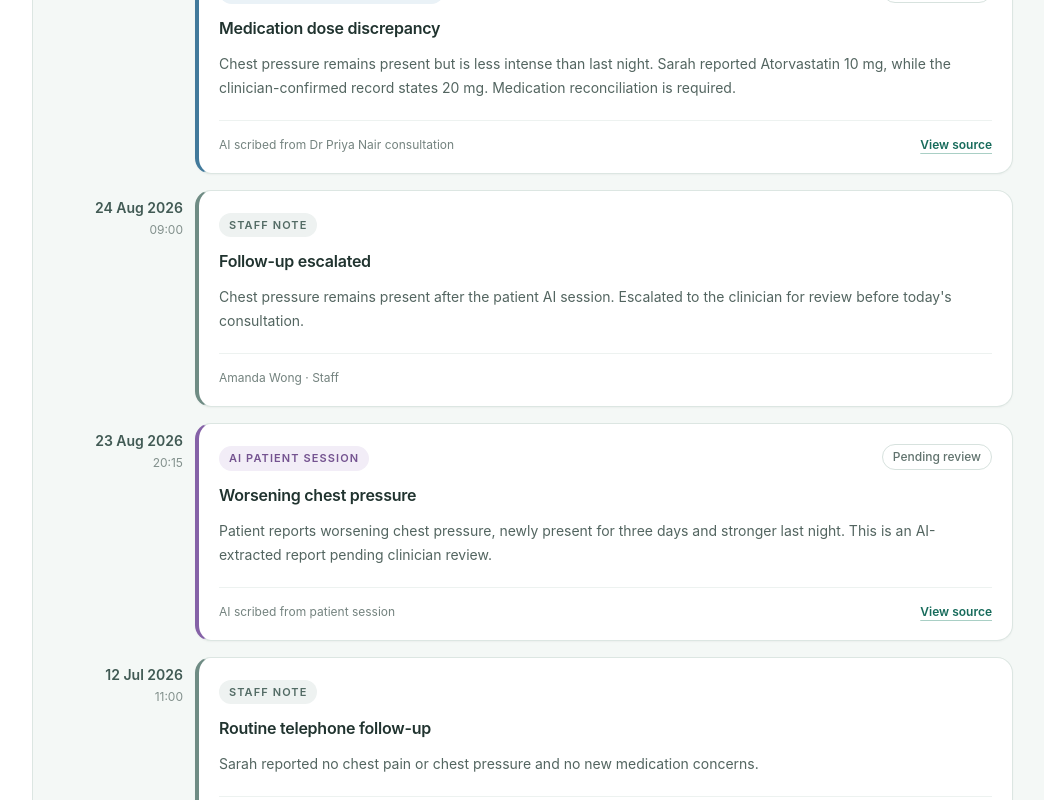
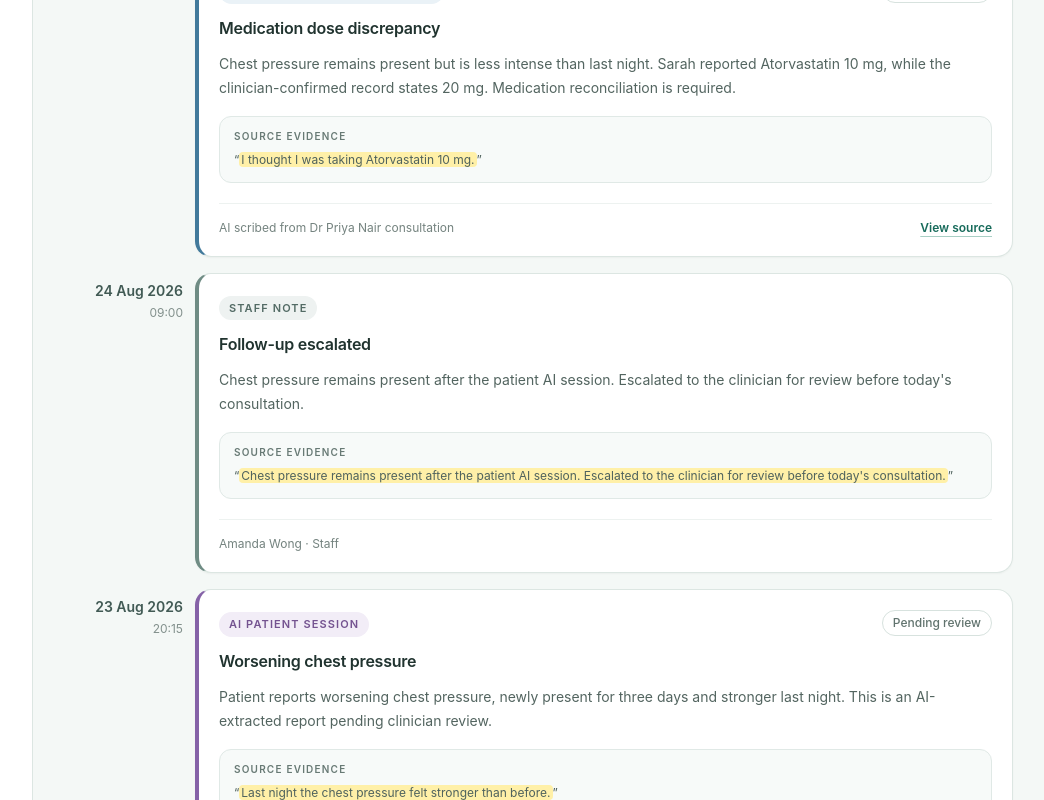
Before and after one commit to QFAN04/nightingale-care-note, a Next.js app in the folder frontend/: page / in a window 1280 px wide. Shown: the part 1020-1820 px from the top of the page, without its empty margins (227-1271 px from the left). Built offline with nearby package versions, Linux system fonts and the light colour scheme.

Commit message:
feat: add exact highlight source navigation

```diff
--- a/frontend/components/timeline-card.tsx
+++ b/frontend/components/timeline-card.tsx
@@ -17,7 +17,7 @@ const badgeStyles: Record<TimelineItem["tone"], string> = {
 export function TimelineCard({ item }: { item: TimelineItem }) {
   return (
     <article
-      className={`rounded-2xl border border-l-4 border-[#dce6e2] bg-white p-5 shadow-[0_1px_2px_rgba(23,37,34,0.04)] ${toneStyles[item.tone]}`}
+      className={`scroll-mt-24 rounded-2xl border border-l-4 border-[#dce6e2] bg-white p-5 shadow-[0_1px_2px_rgba(23,37,34,0.04)] target:border-[#82ab9f] target:bg-[#fbfefd] target:ring-4 target:ring-[#d7ebe5] ${toneStyles[item.tone]}`}
       id={item.id}
     >
       <div className="flex flex-wrap items-start justify-between gap-3">
@@ -38,6 +38,16 @@ export function TimelineCard({ item }: { item: TimelineItem }) {
         )}
       </div>
       <p className="mt-3 text-sm leading-6 text-[#536560]">{item.content}</p>
+      {item.sourceEvidence && (
+        <div className="mt-4 rounded-xl border border-[#e0e9e6] bg-[#f7faf9] px-3.5 py-3">
+          <p className="text-[10px] font-semibold uppercase tracking-[0.12em] text-[#687a75]">
+            Source evidence
+          </p>
+          <p className="mt-1.5 text-xs leading-5 text-[#4f625d]">
+            “<mark className="rounded-sm bg-[#fff0a8] px-0.5 text-inherit">{item.sourceEvidence}</mark>”
+          </p>
+        </div>
+      )}
       <div className="mt-5 flex flex-wrap items-center justify-between gap-3 border-t border-[#edf2f0] pt-4 text-xs text-[#74837f]">
         <span>{item.author}</span>
         {item.sourceId && (
--- a/frontend/lib/demo-data.ts
+++ b/frontend/lib/demo-data.ts
@@ -9,6 +9,7 @@ export type TimelineItem = {
   tone: "clinician" | "staff" | "ai-patient" | "ai-clinician";
   review?: "Confirmed" | "Pending review";
   sourceId?: string;
+  sourceEvidence?: string;
 };
 
 export type GlanceItem = {
@@ -115,6 +116,7 @@ export const sarahTimeline: TimelineItem[] = [
     tone: "ai-clinician",
     review: "Pending review",
     sourceId: "consult-aug-25",
+    sourceEvidence: "I thought I was taking Atorvastatin 10 mg.",
   },
   {
     id: "entry-aug-24",
@@ -126,6 +128,8 @@ export const sarahTimeline: TimelineItem[] = [
       "Chest pressure remains present after the patient AI session. Escalated to the clinician for review before today's consultation.",
     author: "Amanda Wong · Staff",
     tone: "staff",
+    sourceEvidence:
+      "Chest pressure remains present after the patient AI session. Escalated to the clinician for review before today's consultation.",
   },
   {
     id: "entry-aug-23",
@@ -139,6 +143,7 @@ export const sarahTimeline: TimelineItem[] = [
     tone: "ai-patient",
     review: "Pending review",
     sourceId: "session-aug-23",
+    sourceEvidence: "Last night the chest pressure felt stronger than before.",
   },
   {
     id: "entry-jul-12",
@@ -162,5 +167,6 @@ export const sarahTimeline: TimelineItem[] = [
     author: "Dr Priya Nair · Clinician",
     tone: "clinician",
     review: "Confirmed",
+    sourceEvidence: "Penicillin allergy confirmed; previous reaction was urticaria.",
   },
 ];
```
Also changed, not shown: 2 other files (tests, documents, lock files or other folders).
